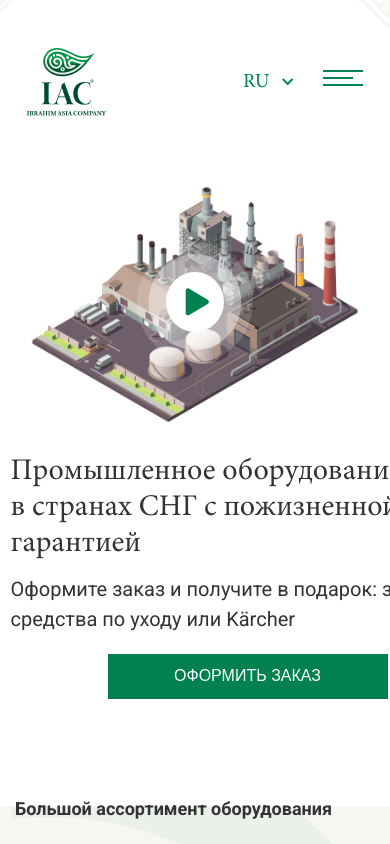
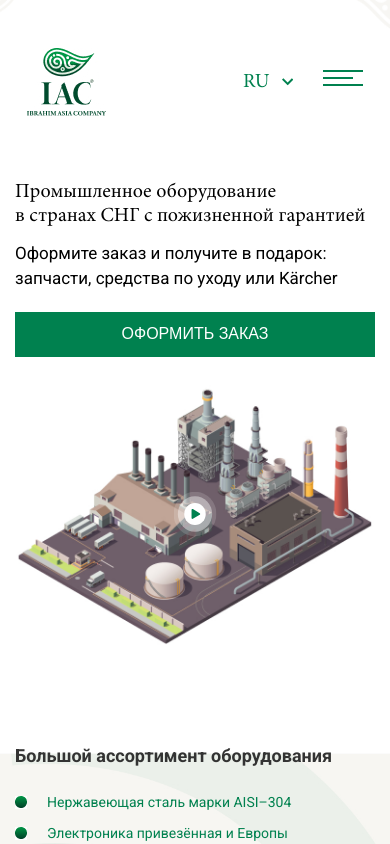
Before and after one commit to Rustam9724/IAC, a React (Create React App) app: page / in a window 390 px wide. Shown: the top 844 px of the page. Built offline with nearby package versions, Linux system fonts and the light colour scheme.

Commit message:
fix: wellcome-section adaptive

```diff
--- a/src/styles/wellcome-section.scss
+++ b/src/styles/wellcome-section.scss
@@ -1,33 +1,64 @@
 .wellcome-section {
     padding: 16px 0 176px;
-    margin: 0 -15px;
-    color: $text-color;
-    font-weight: 400;
 
     .wellcome-section__container {
         display: flex;
+        align-items: center;
         column-gap: 53px;
-        align-items: center;
-        width: 1280/1920 * 100%;
 
         .wellcome-section__description {
+            width: 709/1280 * 100%;
 
             h1 {
-                font-family: "Minion Pro";
                 font-size: 4rem;
-                line-height: 48/40 * 100%;
-                width: 709px;
+                line-height: 49/40 * 100%;
+                margin-bottom: 12px;
+                font-family: 'Minion Pro';
+                min-width: 709px;
+            }
 
-                &:not(:last-child) {
+            @media (max-width: 1749px) {
+                h1 {
+                    min-width: 532px;
+                }
+            }
+
+            @media (max-width: 1149px) {
+                h1 {
+                    font-size: 3rem;
+                }
+            }
+
+            @media (max-width: 599px) {
+                h1 {
+                    font-size: 2.5rem;
                     margin-bottom: 12px;
                 }
             }
 
+            @media (max-width: 499px) {
+                h1 {
+                    font-size: 2rem;
+                    margin-bottom: 12px;
+                    width: 100%;
+                    min-width: unset;
+                }
+            }
+
             .description__text {
-                width: 474px;
+                max-width: 474px;
+                margin-bottom: 20px;
+            }
 
-                &:not(:last-child) {
-                    margin-bottom: 20px;
+            @media (max-width: 499px) {
+                .description__text {
+                    font-size: 1.7rem;
+                }
+            }
+
+            @media (max-width: 352px) {
+                .description__text {
+                    font-size: 1.4rem;
                 }
             }
 
@@ -37,24 +68,20 @@
 
             @media (max-width: 767px) {
                 .wellcome-section__button {
-                    width: 280px;
-                    margin: 0 auto;
+                    width: 100%;
                 }
             }
         }
 
-        @media (max-width: 749px) {
+        @media (max-width: 1299px) {
             .wellcome-section__description {
-                margin: 0 auto;
+                width: max-content;
+            }
+        }
 
-                h1 {
-                    font-size: 3rem;
-                    width: 100%;
-                }
-
-                p {
-                    width: 100%;
-                }
+        @media (max-width: 999px) {
+            .wellcome-section__description {
+                width: 100%;
             }
         }
 
@@ -62,52 +89,115 @@
             width: 746/1280 * 100%;
             aspect-ratio: 746/548;
             position: relative;
-            cursor: pointer;
 
-            .wellcome-section__video__preview {
-                object-fit: cover;
-                width: 100%;
-            }
+            img {
 
-            .wellcome-section__video__play-btn {
-                position: absolute;
-                top: 50%;
-                left: 50%;
-                transform: translate(-50%, -50%);
+                &:last-child {
+                    position: absolute;
+                    top: 50%;
+                    left: 50%;
+                    transform: translate(-50%, -50%);
+                }
+
+                @media (max-width: 399px) {
+                    &:last-child {
+                        width: 43px;
+                        height: 45px;
+                    }
+                }
             }
         }
 
-        @media (max-width: 1120px) {
+        @media (max-width: 1399px) {
             .wellcome-section__video {
-                width: 90%;
-                aspect-ratio: 280/205.62;
+                width: 560px;
+                aspect-ratio: 746/548;
+
+                img {
+
+                    &:first-child {
+                        width: 560px;
+                        aspect-ratio: 746/548;
+                    }
+                }
+            }
+        }
+
+        @media (max-width: 1149px) {
+            .wellcome-section__video {
+                width: 420px;
+                aspect-ratio: 746/548;
+
+                img {
+
+                    &:first-child {
+                        width: 420px;
+                        aspect-ratio: 746/548;
+                    }
+                }
+            }
+        }
+
+        @media (max-width: 999px) {
+            .wellcome-section__video {
+                width: 80%;
+
+                img {
+
+                    &:first-child {
+                        width: 100%;
+                    }
+                }
+            }
+        }
+
+        @media (max-width: 999px) {
+            .wellcome-section__video {
+                width: 100%;
             }
         }
     }
 
-    @media (max-width: 1749px) {
+    @media (min-width: 1149px) and (max-width: 1199px) {
         .wellcome-section__container {
-            flex-direction: column-reverse;
-            row-gap: 30px;
-            align-items: center;
+            column-gap: 25px;
         }
     }
 
-    @media (max-width: 1120px) {
+    @media (max-width: 1149px) {
         .wellcome-section__container {
-            width: 80%;
+            column-gap: 75px;
         }
     }
 
-    @media (max-width: 574px) {
+    @media (max-width: 1049px) {
         .wellcome-section__container {
-            width: 95%;
+            column-gap: 25px;
         }
+    }
+
+    @media (max-width: 999px) {
+        .wellcome-section__container {
+            flex-direction: column;
+            row-gap: 25px;
+        }
+    }
+
+}
+
+@media (max-width: 999px) {
+    .wellcome-section {
+        padding: 16px 0 113px;
     }
 }
 
-@media (max-width: 574px) {
+@media (max-width: 767px) {
     .wellcome-section {
-        padding-bottom: 49px;
+        padding: 16px 0 49px;
     }
 }
+
+.wellcome-section__video__preview {
+}
+.wellcome-section__video__play-btn {
+}
```
